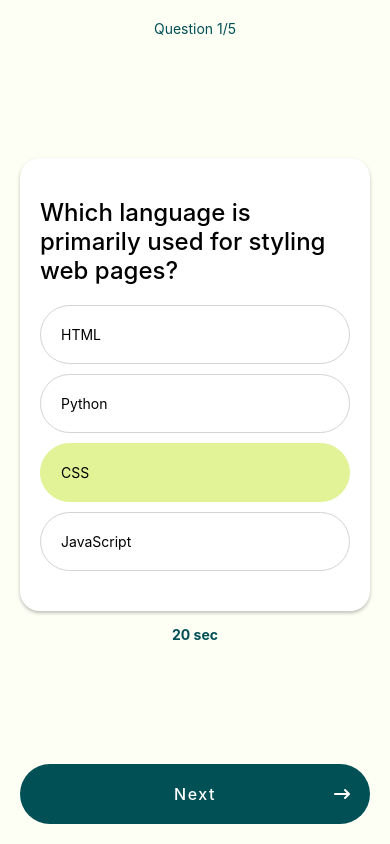
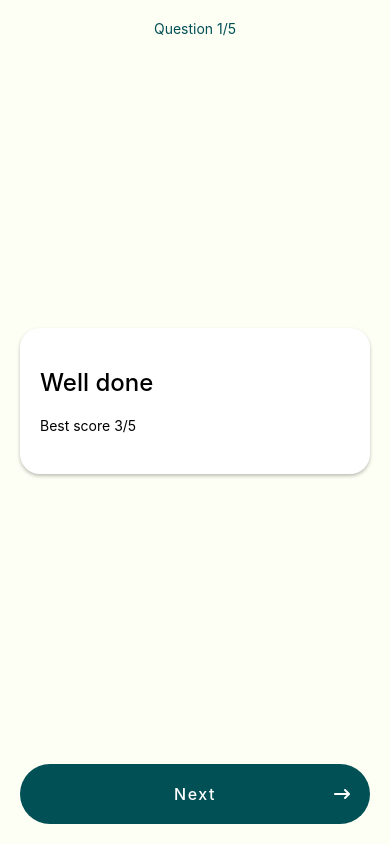
Before and after one commit to badgersmans/Quiz, a React Native app: screen / in a window 390 px wide. Built offline with nearby package versions, Linux system fonts and the light colour scheme.

Commit message:
3_wrapper components

```diff
--- a/src/app/QuizScreen.tsx
+++ b/src/app/QuizScreen.tsx
@@ -3,8 +3,9 @@ import React from 'react'
 import QuestionCard from '../components/QuestionCard'
 import FontAwesome6 from '@expo/vector-icons/FontAwesome6';
 import questions from '../questions';
+import Card from '../components/Card';
 
-const question = questions[1];
+const question = questions[10];
 
 export default function QuizScreen() {
   return (
@@ -16,10 +17,18 @@ export default function QuizScreen() {
         </View>
 
         {/* Body */}
-        <View>
-          <QuestionCard question={question}/>
-          <Text style={styles.time}>20 sec</Text>
-        </View>
+        {
+          question ? (
+            <View>
+              <QuestionCard question={question}/>
+              <Text style={styles.time}>20 sec</Text>
+            </View>
+          ) : (
+            <Card title='Well done'>
+              <Text>Best score 3/5</Text>
+            </Card>
+          )
+        }
 
         {/* Footer */}
         <Pressable
--- /dev/null
+++ b/src/components/Card.tsx
@@ -0,0 +1,40 @@
+import { View, Text, StyleSheet } from 'react-native'
+import { PropsWithChildren } from 'react'
+
+type Card = {
+    title: string,
+}
+
+export default function Card({title, children}: PropsWithChildren<Card>) {
+  return (
+    <View style={styles.container}>
+        <Text style={styles.title}>{title}</Text>
+        {children}
+    </View>
+  )
+}
+
+const styles = StyleSheet.create({
+    container: {
+        backgroundColor: 'white',
+        padding: 20,
+        paddingVertical: 40,
+        borderRadius: 20,
+        gap: 20,
+
+        // shadows
+        shadowColor: "#000",
+        shadowOffset: {
+            width: 0,
+            height: 2,
+        },
+        shadowOpacity: 0.25,
+        shadowRadius: 3.84,
+
+        elevation: 5,
+    },
+    title: {
+        fontSize: 24,
+        fontWeight: '500',
+    },
+})
--- a/src/components/QuestionCard.tsx
+++ b/src/components/QuestionCard.tsx
@@ -1,13 +1,14 @@
-import { View, Text, StyleSheet } from 'react-native'
+import { View } from 'react-native'
 import React from 'react'
 import AnswerOption from './AnswerOption'
 import { Question } from '../types'
+import Card from './Card'
 
 type QuestionCard = {
     question: Question
 }
 
-export default function QuestionCard({question}: QuestionCard) {
+export default function QuestionCard({ question }: QuestionCard) {
 
     const selectedOption = question.options[2];
 
@@ -16,10 +17,8 @@ export default function QuestionCard({question}: QuestionCard) {
     }
 
     return (
-        <View style={styles.questionCard}>
-            <Text style={styles.question}>{question.title}</Text>
-
-            <View style={{gap: 10}}>
+        <Card title={question.title}>
+            <View style={{ gap: 10 }}>
                 {question.options.map((option) => (
                     <AnswerOption
                         key={option}
@@ -29,31 +28,6 @@ export default function QuestionCard({question}: QuestionCard) {
                     />
                 ))}
             </View>
-        </View>
+        </Card>
     )
 }
-
-const styles = StyleSheet.create({
-    questionCard: {
-        backgroundColor: 'white',
-        padding: 20,
-        paddingVertical: 40,
-        borderRadius: 20,
-        gap: 20,
-
-        // shadows
-        shadowColor: "#000",
-        shadowOffset: {
-            width: 0,
-            height: 2,
-        },
-        shadowOpacity: 0.25,
-        shadowRadius: 3.84,
-
-        elevation: 5,
-    },
-    question: {
-        fontSize: 24,
-        fontWeight: '500',
-    },
-})
```
